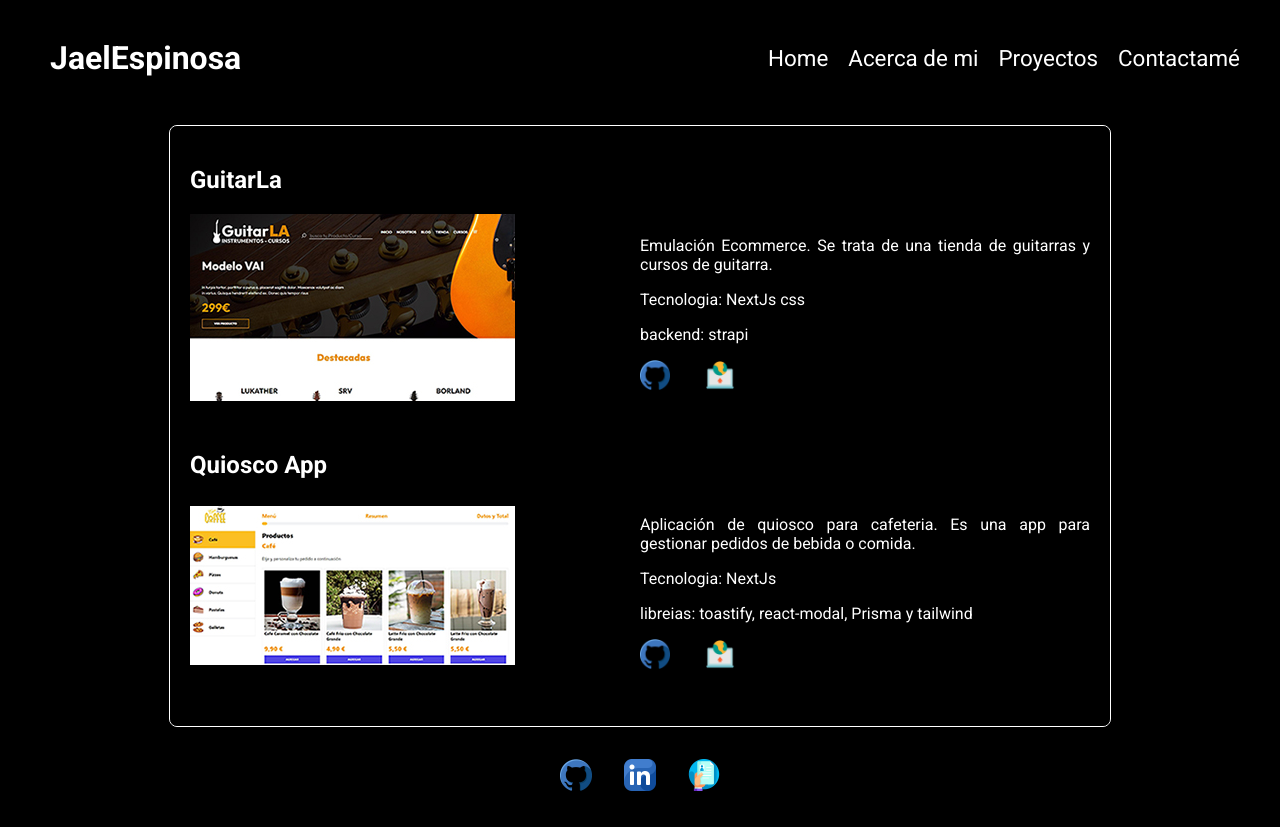
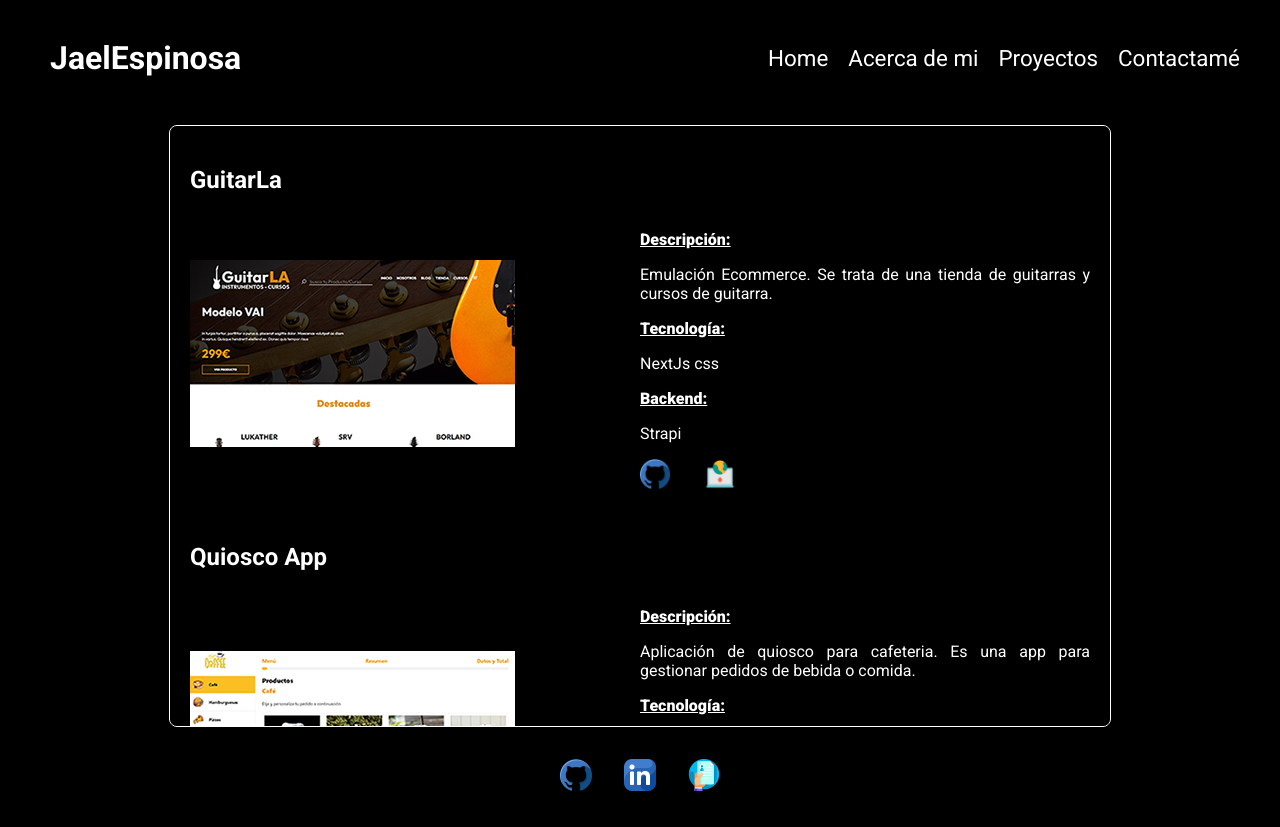
Before and after one commit to jaelEspinosa/portfolio, a React (Vite) app: page /proyectos in a window 1280 px wide. Built offline with nearby package versions, Linux system fonts and the light colour scheme.

Commit message:
change texts

```diff
--- a/src/pages/About.jsx
+++ b/src/pages/About.jsx
@@ -20,19 +20,17 @@
 
     </p>
     <p>
-      Mi primer cambio de rumbo fue 2004 cuando decidí hacer un curso de sistemas microinformáticos, ya que desde pequeño siempre me gustó el mundo
-      de la tecnología y muy en particular los ordenadores. A partir de aqui comencé como técnico en Pc City, dando servicio postventa, reparando y configurando
+      Mi primer cambio de rumbo fue 2004 cuando decidí hacer un curso de sistemas microinformáticos. A partir de aqui comencé como técnico en Pc City, dando servicio postventa, reparando y configurando
       ordenadores a nuestros clientes.
       A finales de 2005 decidí hacer un nuevo curso, en este caso administración de redes, para ampliar los conocimientos que ya habia adquirido en el curso anterior.
     </p>
     <p>
       Después de esta etapa, pasé a fomar parte de Phone House, como asesor al cliente en servicios
-      de telefonía, internet, tv y energía. Fueron casi 10 años enfocado al cliente y a la venta por
-      objetivos.
+      de telefonía, internet, tv y energía. Durante este tiempo he fortalecido mucho la comunicación y el trabajo en equipo.
     </p>
 
     <p>
-      Y ahora en actualidad, con un nuevo giro, he cursado un BootCamp FullStack Web Developer. Ha sido un curso intensivo que ha durado 4 meses en el que he aprendido
+       Ahora en la actualidad, con un nuevo giro, he cursado un BootCamp FullStack Web Developer. Ha sido un curso inmersivo que ha durado 4 meses en el que he aprendido
       tecnologías como HTML5, CSS3 (Preprocesadores SCSS y SASS), JavaScript, React, Angular, PHP, NodeJs y MongoDB.
 
     </p>
--- a/src/pages/Home.jsx
+++ b/src/pages/Home.jsx
@@ -1,6 +1,7 @@
 import React from "react";
 import styles from "../styles/Home.module.css";
 import foto from "../img/foto_transparente_ruido.png";
+
 const Home = () => {
   return (
     <>
--- a/src/pages/Proyectos.jsx
+++ b/src/pages/Proyectos.jsx
@@ -17,11 +17,12 @@
           <img className={styles.imagen} src={guitarLa} alt="guitarLa-app" />
           <div className={styles.description}>
             <p className={styles.resumen}>
-              Emulación Ecommerce. Se trata de una tienda de guitarras y cursos
-              de guitarra.
+            <span>Descripción:</span>
+            <p>Emulación Ecommerce. Se trata de una tienda de guitarras y cursos
+                         de guitarra.</p>
             </p>
-            <p className={styles.resumen}>Tecnologia: NextJs css </p>
-            <p className={styles.resumen}>backend: strapi</p>
+            <p className={styles.resumen}><span>Tecnología:</span><p>NextJs css </p> </p>
+            <p className={styles.resumen}><span>Backend:</span> <p>Strapi</p></p>
             <div className={styles.rrssContain}>
               <a
                 href="https://github.com/jaelEspinosa/guitarla_next.git"
@@ -31,7 +32,7 @@
               </a>
               <a href="https://guitarlajael.netlify.app/" target="_blank">
                 <img className={styles.rrss} src={deployment} alt="github" />
-              </a>
+               </a>
             </div>
           </div>
         </div>
@@ -42,12 +43,15 @@
           <img className={styles.imagen} src={quiosco} alt="guitarLa-app" />
           <div className={styles.description}>
             <p className={styles.resumen}>
-              Aplicación de quiosco para cafeteria. Es una app para gestionar
+            <span>Descripción:</span>
+            <p>
+            Aplicación de quiosco para cafeteria. Es una app para gestionar
               pedidos de bebida o comida.
             </p>
-            <p className={styles.resumen}>Tecnologia: NextJs</p>
+            </p>
+            <p className={styles.resumen}><span>Tecnología:</span> <p>NextJs</p></p>
             <p className={styles.resumen}>
-              libreias: toastify, react-modal, Prisma y tailwind
+            <span>Librerías:</span> <p>toastify, react-modal, Prisma y tailwind</p>
             </p>
             <div className={styles.rrssContain}>
               <a
@@ -68,27 +72,32 @@
         <div className={styles.cardContain}>
           <img className={styles.imagen} src={uptask} alt="game-of-thrones" />
           <div className={styles.description}>
-            <p className={styles.resumen}>
-              Crea y gestiona proyectos y tareas.
+            <p className={styles.resumen}><span>Descripción:</span>
+            <p> Crea y gestiona proyectos y tareas. El administrador o creador del proyecto
+                 puede añadir modificar dichas tareas así como añadir colaboradores, éstos últimos
+                 sólo podrán ver y completar dichas tareas, quedando reservada la opción de edición
+                 al administrador del proyecto</p>
             </p>
             <p></p>
-            <p className={styles.resumen}>Front: React css </p>
+            <p className={styles.resumen}><span>Tecnologías:</span><p>React, css, NodeJs</p>  </p>
             <p className={styles.resumen}>
-              librerias: React-router-dom, axios, tailwind y socketIo.
+            <span>Librerías:</span> <p>React-router-dom, axios, tailwind, Express, Nodemailer, Mongoose y socketIo.</p>
             </p>
             <p className={styles.resumen}>
-              back: Nodejs{" "}
+            <div className={styles.rrssContain}>
+            <p>Backend</p>
               <a
                 href="https://github.com/jaelEspinosa/uptask_backend.git"
                 target="_blank"
               >
-                <img className={styles.rrssLittle} src={git} alt="github" />
-              </a>{" "}
+             <img className={styles.rrss} src={git} alt="github" />
+              </a>
+            </div>
+
             </p>
-            <p className={styles.resumen}>
-              librerias: express, nodemailer, mongoose y socketIo.
-            </p>
+
             <div className={styles.rrssContain}>
+            <p>Frontend</p>
               <a
                 href="https://github.com/jaelEspinosa/uptasck_frontend.git"
                 target="_blank"
@@ -102,7 +111,44 @@
           </div>
         </div>
       </article>
+
+
       <article className={styles.proyecto}>
+        <h2 className={styles.title}>weather App</h2>
+        <div className={styles.cardContain}>
+          <div className={styles.fotoContain}>
+            <img className={styles.imagen} src={weather} alt="weather-app" />
+          </div>
+          <div className={styles.description}>
+            <p className={styles.resumen}>
+             <span>Descripción: </span>
+             <p>App meteorológica. Si das permisos de ubicación, consulta a la api
+              wheather y renderiza la predicción meteorológica en las horas y
+              dias próximos. También tiene un buscador para encontrar la ciudad
+              deseada y consultar el clima de ésta.</p>
+
+            </p>
+            <p className={styles.resumen}><span>Tecnología:</span> <p>React css</p> </p>
+            <p className={styles.resumen}><span>librerias:</span><p>React-router-dom, axios</p></p>
+            <div className={styles.rrssContain}>
+              <a
+                href="https://github.com/jaelEspinosa/React_weather.git"
+                target="_blank"
+              >
+                <img className={styles.rrss} src={git} alt="github" />
+              </a>
+              <a href="https://react-weather-omega.vercel.app/" target="_blank">
+                <img className={styles.rrss} src={deployment} alt="github" />
+              </a>
+            </div>
+          </div>
+        </div>
+      </article>
+
+      <article>
+        <h1>Más proyectos en Angular y Js en el enlace a mi GitHub más abajo</h1>
+      </article>
+      {/* <article className={styles.proyecto}>
         <h2 className={styles.title}>Game of Thrones</h2>
         <div className={styles.cardContain}>
           <img className={styles.imagen} src={thrones} alt="game-of-thrones" />
@@ -133,37 +179,7 @@
             </div>
           </div>
         </div>
-      </article>
-
-      <article className={styles.proyecto}>
-        <h2 className={styles.title}>weather App</h2>
-        <div className={styles.cardContain}>
-          <div className={styles.fotoContain}>
-            <img className={styles.imagen} src={weather} alt="weather-app" />
-          </div>
-          <div className={styles.description}>
-            <p className={styles.resumen}>
-              App meteorológica. Si das permisos de ubicación, consulta a la api
-              wheather y renderiza al predicción meteorológica en las horas y
-              dias próximos. También tiene un buscador para encontrar la ciudad
-              deseada y consultar el clima de ésta.
-            </p>
-            <p className={styles.resumen}>Tecnologia: React css </p>
-            <p className={styles.resumen}>librerias: React-router-dom, axios</p>
-            <div className={styles.rrssContain}>
-              <a
-                href="https://github.com/jaelEspinosa/React_weather.git"
-                target="_blank"
-              >
-                <img className={styles.rrss} src={git} alt="github" />
-              </a>
-              <a href="https://react-weather-omega.vercel.app/" target="_blank">
-                <img className={styles.rrss} src={deployment} alt="github" />
-              </a>
-            </div>
-          </div>
-        </div>
-      </article>
+      </article> */}
     </div>
   );
 };
--- a/src/styles/About.module.css
+++ b/src/styles/About.module.css
@@ -66,3 +66,6 @@
   }
 
 }
+article{
+  text-align: justify;
+}
--- a/src/styles/Contacto.module.css
+++ b/src/styles/Contacto.module.css
@@ -1,9 +1,6 @@
 
 .formulario{
-    background-image: url('../img/sobre-vertical.jpg');
-    background-position: center;
-    background-repeat: no-repeat;
-    background-size: cover;
+    background-color: gray;
     border-radius: 8px;
     box-shadow: 1px 1px 3px white;
     padding: 20px;
@@ -33,6 +30,10 @@
     .formulario{
         margin-top: 140px;
         margin-bottom: 150px;
+        background-image: url('../img/sobre-vertical.jpg');
+        background-position: center;
+        background-repeat: no-repeat;
+        background-size: cover;
     }
 }
 .input{
--- a/src/styles/Proyectos.module.css
+++ b/src/styles/Proyectos.module.css
@@ -1,3 +1,10 @@
+span{
+    font-weight: 800;
+    text-decoration: underline;;
+}
+h1{
+  text-align: center;
+}
 .contain{
     margin:auto;
     margin-top: 1rem;
```
